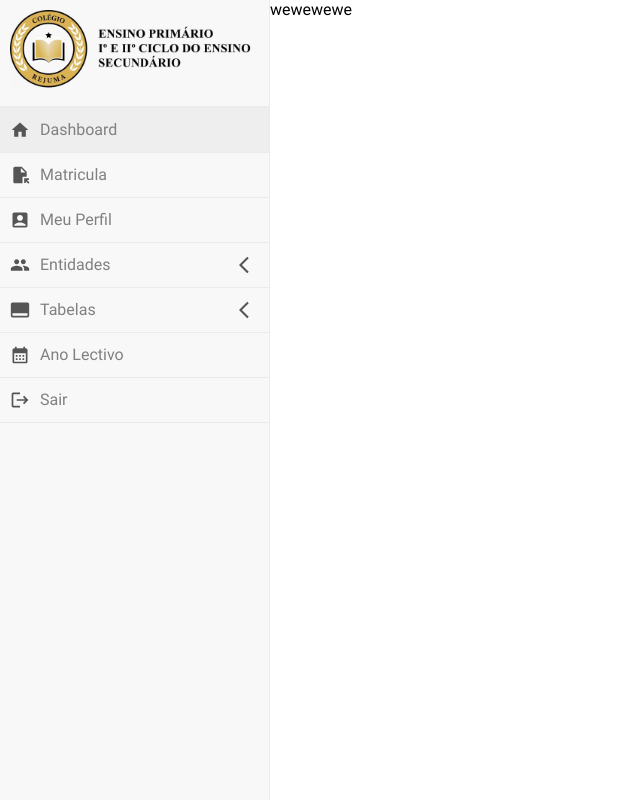
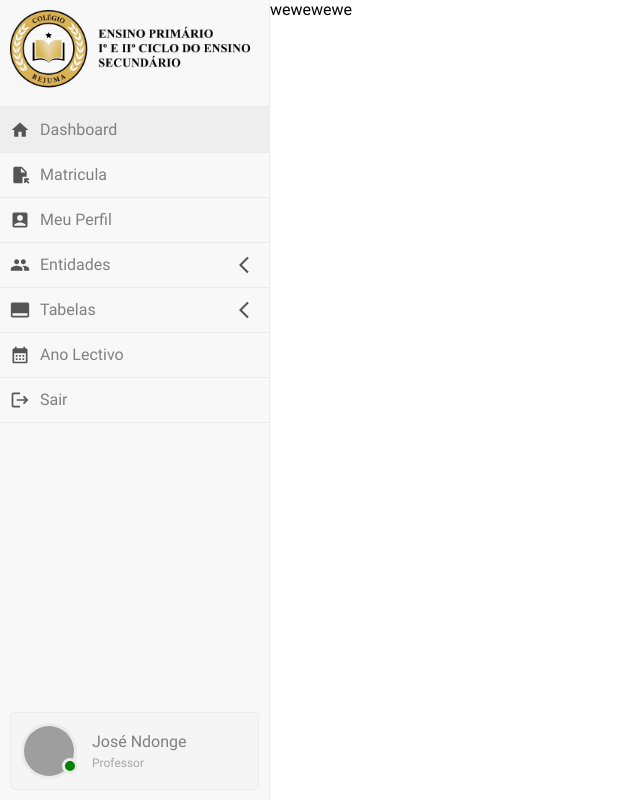
Before and after one commit to josedomingos919/rejuma-school-front-end, a React (Create React App) app: page /dashboard in a window 1280 px wide. Shown: the whole page, without its empty margins (0-640 px from the left). Built offline with nearby package versions, Linux system fonts and the light colour scheme; grey boxes are pictures that could not be loaded.

Commit message:
finished left user card

```diff
--- a/src/components/LeftMenu/index.tsx
+++ b/src/components/LeftMenu/index.tsx
@@ -2,8 +2,15 @@ import {
   ButtonContainer,
   Container,
   ContainerChildren,
+  FooterConteiner,
   Image,
+  ImageCard,
+  ImageContainer,
+  ImageContent,
+  LabelUserLevel,
+  LabelUserName,
   LogoContainer,
+  UserImage,
 } from "./styles";
 
 import Logo from "./../../assets/icon/logo2.jpg";
@@ -12,6 +19,7 @@ import { ButtonMenu } from "../ButtonMenu";
 import { useState } from "react";
 
 export const LeftMenu = () => {
+  const userImage = `https://static.vecteezy.com/system/resources/thumbnails/001/993/889/small/beautiful-latin-woman-avatar-character-icon-free-vector.jpg`;
   const [activeMenu, __setActiveMenu] = useState({
     menu: 0,
     submenu: 0,
@@ -65,6 +73,17 @@ export const LeftMenu = () => {
           </>
         ))}
       </ButtonContainer>
+      <FooterConteiner>
+        <ImageContainer>
+          <ImageCard>
+            <UserImage src={userImage} />
+          </ImageCard>
+          <ImageContent>
+            <LabelUserName>José Ndonge</LabelUserName>
+            <LabelUserLevel>Professor</LabelUserLevel>
+          </ImageContent>
+        </ImageContainer>
+      </FooterConteiner>
     </Container>
   );
 };
--- a/src/components/LeftMenu/styles.ts
+++ b/src/components/LeftMenu/styles.ts
@@ -4,8 +4,10 @@ import { colors } from "../../utils/color";
 export const Container = styled.div`
   background-color: ${colors.darkBackGround};
   height: 100%;
-  width: 100%;
+  height: 100vh;
   border-right: 1px solid ${colors.darkBorder};
+  display: flex;
+  flex-direction: column;
 `;
 
 export const LogoContainer = styled.div`
@@ -24,3 +26,64 @@ export const ButtonContainer = styled.div`
 export const ContainerChildren = styled.div`
   padding-left: 20px;
 `;
+
+export const FooterConteiner = styled.div`
+  padding: 10px;
+  display: flex;
+  align-items: flex-end;
+  flex: 1;
+`;
+
+export const ImageContainer = styled.div`
+  width: 100%;
+  background-color: ${colors.darkHeader};
+  border: 1px solid ${colors.darkBorder};
+  border-radius: 5px;
+  padding: 10px;
+  display: flex;
+  align-items: center;
+`;
+
+export const ImageCard = styled.div`
+  margin-right: 15px;
+  width: 50px;
+  height: 50px;
+  border-radius: 50px;
+  border: 28px solid ${colors.darkBorder};
+  display: flex;
+  justify-content: center;
+  align-items: center;
+  position: relative;
+
+  &::after {
+    position: absolute;
+    top: 7px;
+    right: -29px;
+    width: 10px;
+    border-radius: 10px;
+    color: transparent;
+    height: 10px;
+    border: 3px solid ${colors.darkBorder};
+    background: green;
+    content: "s";
+  }
+`;
+
+export const ImageContent = styled.div`
+  display: flex;
+  flex-direction: column;
+`;
+
+export const LabelUserName = styled.label`
+  color: ${colors.darkTitle};
+  margin-bottom: 5px;
+`;
+export const LabelUserLevel = styled.label`
+  font-size: 12px;
+  color: #a7a6a7;
+`;
+export const UserImage = styled.img`
+  width: 50px;
+  height: 50px;
+  border-radius: 50px;
+`;
--- a/src/components/MainLayout/index.tsx
+++ b/src/components/MainLayout/index.tsx
@@ -4,8 +4,8 @@ import { Props } from "./types";
 export const MainLayout = ({ left = <></>, right = <></> }: Props) => {
   return (
     <Container>
-      <LeftContainer key={1}>{left}</LeftContainer>
-      <RightContainer key={2}>{right}</RightContainer>
+      <LeftContainer>{left}</LeftContainer>
+      <RightContainer>{right}</RightContainer>
     </Container>
   );
 };
--- a/src/utils/color.ts
+++ b/src/utils/color.ts
@@ -9,4 +9,5 @@ export const colors = {
   darkTitle: "#808080",
   darkFocus: "#EEEEEE",
   darkBorder: "#EBEBEB",
+  darkHeader: "#F5F5F5",
 };
```
